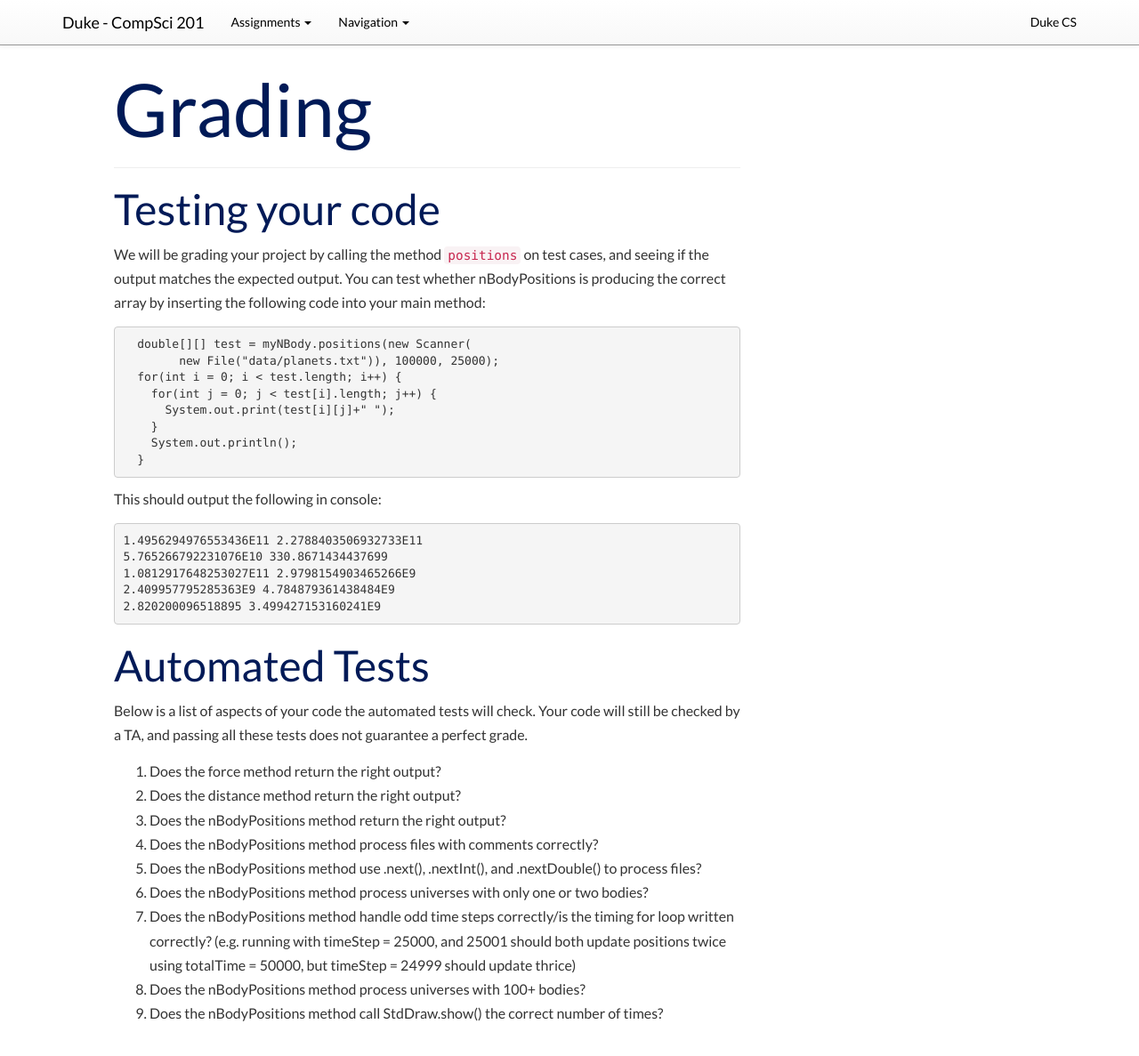
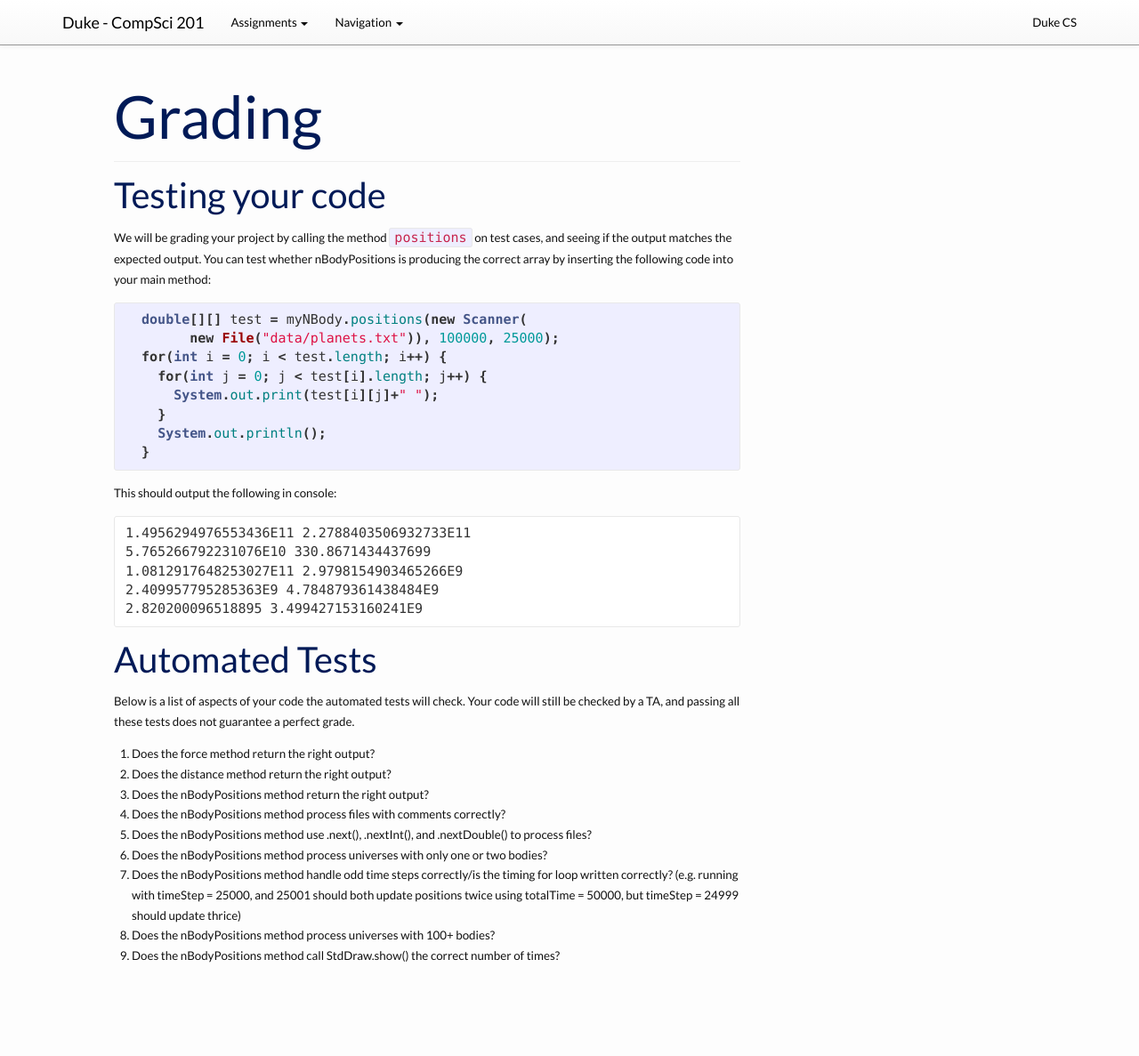
Before and after one commit to compsci201/compsci201.github.io, a Jekyll site: the page built from nbody/6-grading.md, in a window 1280 px wide and 1204 px high. Shown: the top 1187 px of the window at 89% size. Built offline with Jekyll 4.4.1, drawn with Linux system fonts in a browser that asks for light colours; nearby versions of some CDN libraries.

Commit message:
css changes --> code highlighting

```diff
--- a/css/main.scss
+++ b/css/main.scss
@@ -7,10 +7,51 @@
 
 // Our variables
 $base-font-family: Lato, Helvetica, Arial, sans-serif;
-$base-font-size:   12pt;
+$base-font-size:   10pt;
 $small-font-size:  $base-font-size * 0.875;
 $base-line-height: 1.7;
+
+$spacing-unit:     15pt;
+
+$text-color:       #111;
+$background-color: #fdfdfd;
+$brand-color:      #2a7ae2;
+
+$grey-color:       #828282;
+$grey-color-light: lighten($grey-color, 40%);
+$grey-color-dark:  darken($grey-color, 25%);
+
+// Width of the content area
+$content-width:    800px;
+
+$on-palm:          600px;
+$on-laptop:        800px;
+
 $duke-blue-color: #001A57;
+
+
+// Using media queries with like this:
+// @include media-query($on-palm) {
+//     .wrapper {
+//         padding-right: $spacing-unit / 2;
+//         padding-left: $spacing-unit / 2;
+//     }
+// }
+@mixin media-query($device) {
+    @media screen and (max-width: $device) {
+        @content;
+    }
+}
+
+
+
+// Import partials from `sass_dir` (defaults to `_sass`)
+@import
+        "base",
+        "layout",
+        "syntax-highlighting"
+;
+
 
 html {
 	font-family: $base-font-family;
@@ -21,7 +62,7 @@ html {
 }
 body {
 	font-family: $base-font-family;
-  margin-top:6%;
+  padding-top:6em;
   margin-left: 10%;
   margin-right: 35%;
   margin-bottom:4%;
@@ -34,27 +75,19 @@ li {
 	line-height: $base-line-height;
 }
 .section p {
+  margin-top:2%;
   margin-bottom:2%;
 }
 .section h1,h2,h3,h4 {
-  color:#001A57;
-  font-weight:100 !important;
+  margin-top:2%;
+  margin-bottom:2%;
+  color: $duke-blue-color;
 }
 .section h1 {
-  font-size:62pt;
+  font-size:50pt;
 }
 .section h2 {
-  font-size:36pt;
-}
-
-.section ul {
-	margin-left: 0%;
-	margin-right: 0%;
-}
-
-.section li {
-	margin-left: 0%;
-	margin-right: 0%;
+  font-size:30pt;
 }
 
 .section img {
@@ -123,50 +156,3 @@ li {
     background-color: #979797;
   }
 }
-
-
-// // Our variables
-// $base-font-family: Helvetica, Arial, sans-serif;
-// $base-font-size:   16px;
-// $small-font-size:  $base-font-size * 0.875;
-// $base-line-height: 1.5;
-
-// $spacing-unit:     30px;
-
-// $text-color:       #111;
-// $background-color: #fdfdfd;
-// $brand-color:      #2a7ae2;
-
-// $grey-color:       #828282;
-// $grey-color-light: lighten($grey-color, 40%);
-// $grey-color-dark:  darken($grey-color, 25%);
-
-// // Width of the content area
-// $content-width:    800px;
-
-// $on-palm:          600px;
-// $on-laptop:        800px;
-
-
-
-// // Using media queries with like this:
-// // @include media-query($on-palm) {
-// //     .wrapper {
-// //         padding-right: $spacing-unit / 2;
-// //         padding-left: $spacing-unit / 2;
-// //     }
-// // }
-// @mixin media-query($device) {
-//     @media screen and (max-width: $device) {
-//         @content;
-//     }
-// }
-
-
-
-// // Import partials from `sass_dir` (defaults to `_sass`)
-// @import
-//         "base",
-//         "layout",
-//         "syntax-highlighting"
-// ;
```
